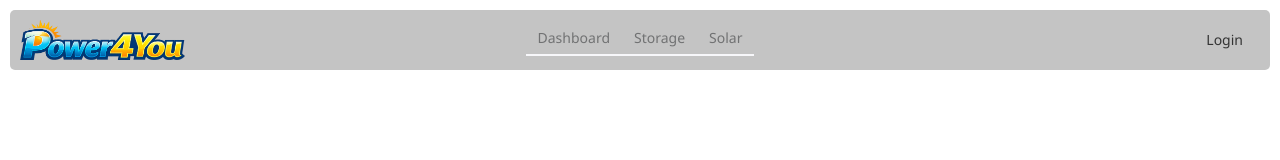
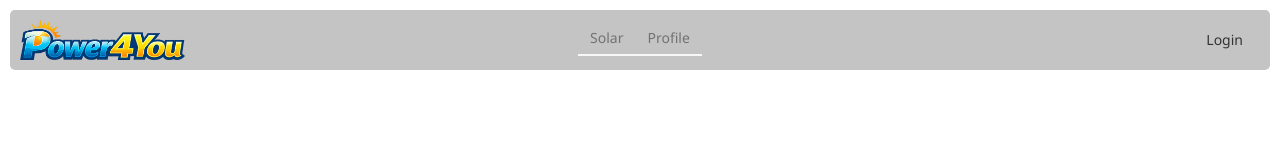
Before and after one commit to fistri/WIT3-1-power4you-Gruppe1, a React (Vite) app in the folder src/Web/power-4-you/: page / in a window 1280 px wide. Shown: the top 160 px of the page. Built offline with nearby package versions, Linux system fonts and the light colour scheme.

Commit message:
Refactor selectedOverview state to use specific types; Update related components for consistency

```diff
--- a/src/Web/power-4-you/src/App.tsx
+++ b/src/Web/power-4-you/src/App.tsx
@@ -7,7 +7,7 @@ import Footer from "./components/footer/Footer"
 const App = () => {
   const [user, setUser] = useState<string | null>(null)
   const [loggedIn, setLoggedIn] = useState(false)
-  const [selectedOverview, setSelectedOverview] = useState("dashboard")
+  const [selectedOverview, setSelectedOverview] = useState<"solar" | "profile">("solar")
 
   return (
     <div className="canvas flex-column">
--- a/src/Web/power-4-you/src/components/content-area/ContentArea.tsx
+++ b/src/Web/power-4-you/src/components/content-area/ContentArea.tsx
@@ -6,11 +6,11 @@ const ContentArea = (
         setSelectedOverview
     }:
     {
-        selectedOverview: string,
+        selectedOverview: "solar" | "profile",
         setSelectedOverview: unknown
     }
 ) => {
-    //TODO: Tabelle mit Solarmodulen pro Kunde, mit Detailbereich für den Graphen? Was noch?
+    //TODO: Tabelle mit Solarmodulen pro Kunde, mit Detailbereich für den Graphen
 
     return (
         <div className="flex-row content-area margin-bottom-large border-radius">
--- a/src/Web/power-4-you/src/components/footer/Footer.tsx
+++ b/src/Web/power-4-you/src/components/footer/Footer.tsx
@@ -8,12 +8,9 @@ const Footer = () => {
     const handleOpen = () => setOpen(true)
     const handleClose = () => setOpen(false)
 
-    //TODO: Wie soll die E-Mail Anbindung gebaut sein?
-    //TODO: Müssen wir ein Impressum erstellen?
-
     return (
         <div className="flex-row border-radius centered footer">
-            <Button appearance="subtle" className="margin-right-small" href="imprint">
+            <Button appearance="subtle" className="margin-right-small">
                 Imprint
             </Button>
             <Button appearance="subtle" onClick={handleOpen}>
--- a/src/Web/power-4-you/src/components/header/Header.tsx
+++ b/src/Web/power-4-you/src/components/header/Header.tsx
@@ -14,7 +14,7 @@ const Header = (
         setUser
     }:
         {
-            selectedOverview: string,
+            selectedOverview: "solar" | "profile",
             setSelectedOverview: any,
             loggedIn: boolean,
             setLoggedIn: any,
@@ -36,7 +36,7 @@ const Header = (
                 console.log('Login successful:', data)
                 setLoggedIn(true)
                 setUser(data.user.username)
-                setSelectedOverview("dashboard")
+                setSelectedOverview("solar")
                 handleClose()
             }
             else {
@@ -82,7 +82,7 @@ const Header = (
 
     const handleImageOnClick = () => {
         if (loggedIn) {
-            setSelectedOverview("dashboard")
+            setSelectedOverview("solar")
         }
     }
 
@@ -99,9 +99,8 @@ const Header = (
             <Image src="../../../public/Power4YouLogo.png" alt="Power 4 You logo" height={40} className={loggedIn ? "company-logo logo" : "logo"} onClick={handleImageOnClick} />
             <div className="navigation">
                 <Tabs activeKey={selectedOverview} onSelect={setSelectedOverview} appearance="subtle">
-                    <Tab title="Dashboard" eventKey="dashboard" disabled={!loggedIn} />
-                    <Tab title="Storage" eventKey="storage" disabled={!loggedIn} />
                     <Tab title="Solar" eventKey="solar" disabled={!loggedIn} />
+                    <Tab title="Profile" eventKey="profile" disabled={!loggedIn} />
                 </Tabs>
             </div>
             <div className="flex-row buttons">
```
